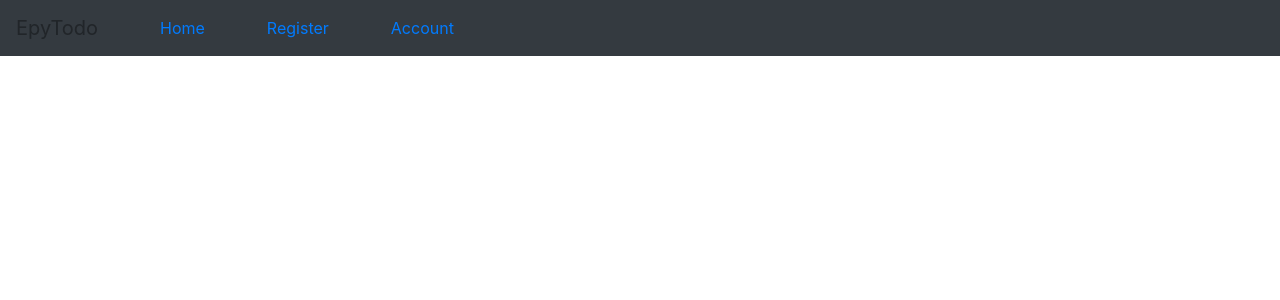
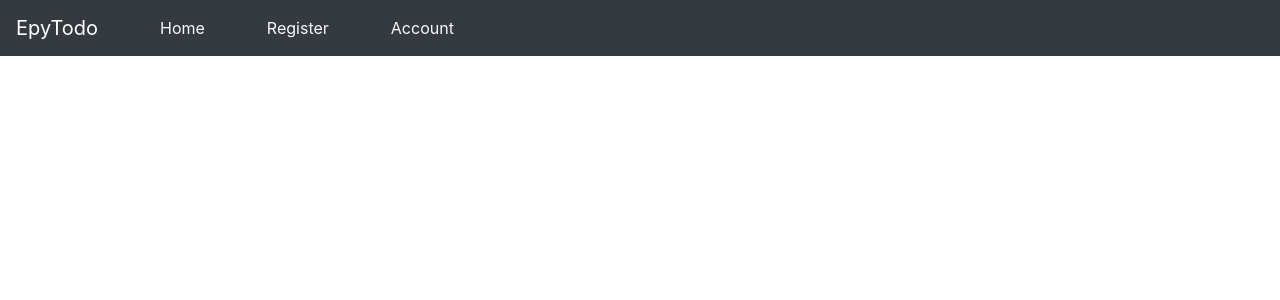
Before and after one commit to iDommel/WEB_epytodo_2019, a Flask app: page / in a window 1280 px wide. Shown: the top 300 px of the page. Run offline with Flask 2, Linux system fonts and the light colour scheme; some libraries are stand-ins or nearby versions.

Commit message:
Changed : Containers now contains whole page through index.html, also change navbar colors

```diff
--- a/app/templates/index.html
+++ b/app/templates/index.html
@@ -1,9 +1,5 @@
 <!DOCTYPE html>
 <html lang="en">
-  <!-- <link
-    rel="stylesheet"
-    href="{{ url_for('static', filename='css/styles.css') }}"
-  /> -->
   <head>
     <meta charset="utf-8" />
     <meta
@@ -23,18 +19,24 @@
   <body>
     {% set navlist = [ ('/', 'home', 'Home'), ('/register ', 'register ',
     'Register '), ('/user/task ', 'account ', 'Account ') ] -%}
-    <nav class="navbar navbar-expand-lg navbar-primary bg-dark">
+    <nav class="navbar navbar-expand-lg navbar-dark bg-dark">
       <div class="row">
         <div class="col"><a class="navbar-brand">EpyTodo</a></div>
         {% for ref, name, caption in navlist %}
-          <div class="col">
-            <a class="nav-link dark" name="{{ name }}" href="{{ ref }}">{{ caption }}</a>
-          </div>
+        <div class="col">
+          <a class="nav-link text-light" name="{{ name }}" href="{{ ref }}"
+            >{{ caption }}</a
+          >
+        </div>
         {% endfor %}
       </div>
     </nav>
 
-    {% block content %}{% endblock %}
+    <div class="container-fluid">
+      <div class="container">
+        {% block content %}{% endblock %}
+      </div>
+    </div>
 
     <!-- Bootstrap scripts -->
     <script
--- a/app/templates/tasks_view.html
+++ b/app/templates/tasks_view.html
@@ -1,8 +1,7 @@
 
 {% extends "index.html" %}
 {% block content %}
-<div class="container-fluid">
-    <div class="container">
+
 <fieldset>
     <legend>User tasks</legend>
     <table style="width:100%">
@@ -38,6 +37,4 @@
         <button type="submit" value="submit">Submit</button>
     </form>
 </fieldset>
-    </div>
-</div>
 {% endblock %}
```
Lines whose indentation alone changed are shown as unchanged.
